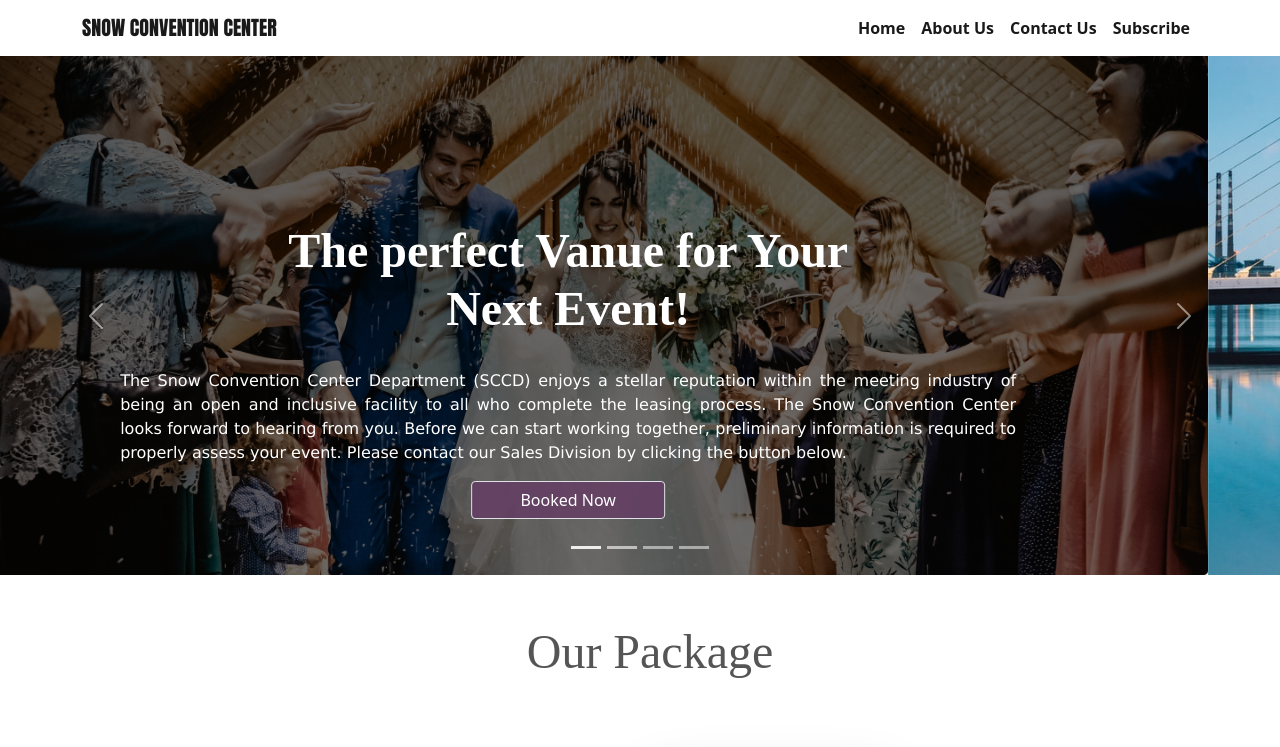
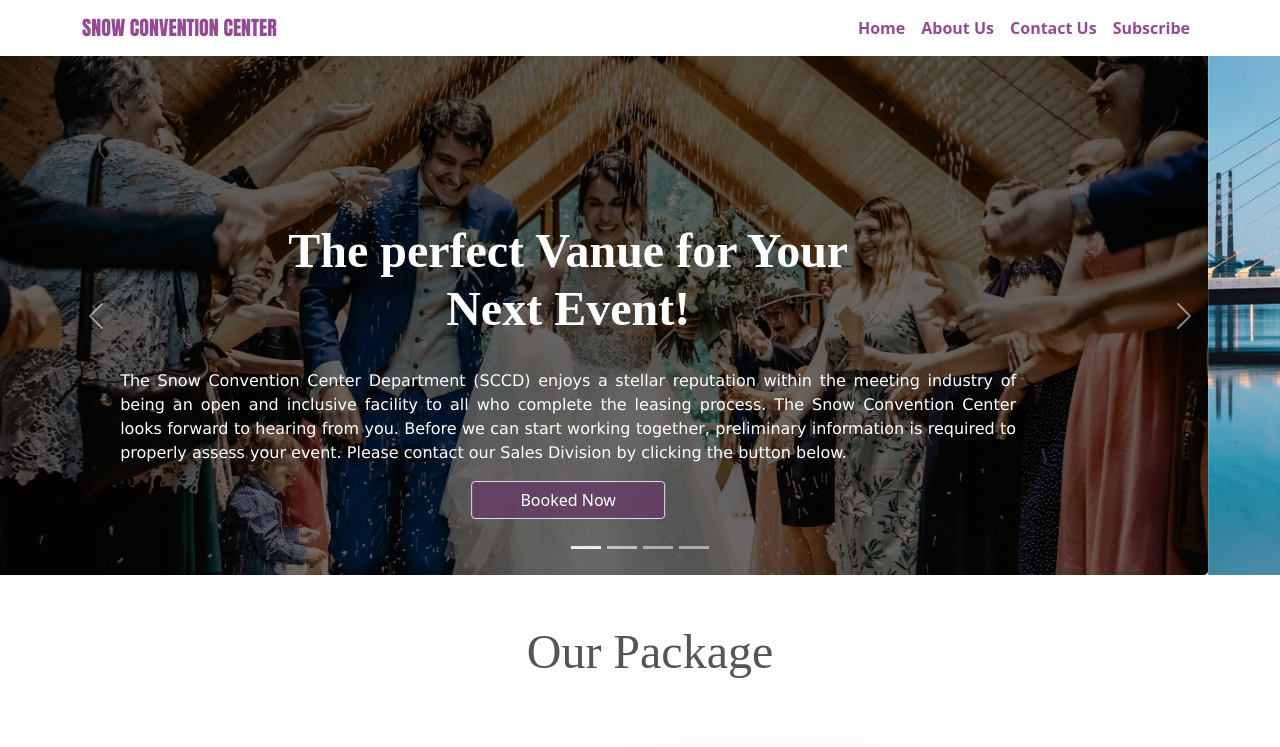
Before and after one commit to Rain44556/convention-center, a plain HTML site: page index.html in a window 1280 px wide. Shown: the top 747 px of the page. Drawn offline with nearby package versions, Linux system fonts and the light colour scheme.

Commit message:
navbar logo color add

```diff
--- a/css/center.css
+++ b/css/center.css
@@ -1,6 +1,12 @@
+#logo,
 .logo {
     font-family: Impact, Haettenschweiler, 'Arial Narrow Bold', sans-serif;
     text-transform: uppercase;
+    color: rgba(131, 46, 131, 0.863);
+}
+
+#navbarSupportedContent a {
+    color: rgba(131, 46, 131, 0.863);
 }
 
 .carousel-caption h3 {
--- a/index.html
+++ b/index.html
@@ -30,7 +30,7 @@
     <header>
         <nav class="navbar navbar-expand-lg navbar-light fw-bold">
             <div class="container">
-                <a class="navbar-brand logo" href="#">
+                <a class="navbar-brand logo" id="logo" href="#">
                     Snow Convention Center</a>
                 <button class="navbar-toggler" type="button" data-bs-toggle="collapse"
                     data-bs-target="#navbarSupportedContent" aria-controls="navbarSupportedContent"
```
